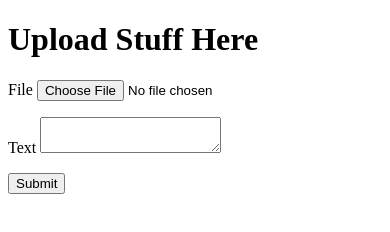
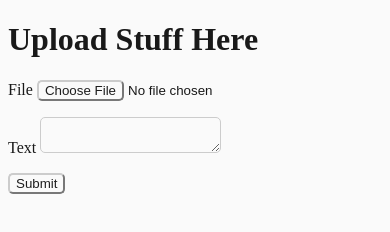
Before and after one commit to WilsontheWolf/dead-simple-file-upload, a website: page pages/index.html in a window 390 px wide. Drawn offline with Linux system fonts and the light colour scheme.

Commit message:
misc improvments
Mobile scaling
Dark mode

```diff
--- /dev/null
+++ b/pages/index.css
@@ -0,0 +1,38 @@
+html {
+    background-color: #191919;
+    color: #fafafa;
+}
+
+a {
+    color: #00a2e7;
+}
+
+textarea,
+input::file-selector-button,
+input[type="submit"],
+button {
+    background: #1e1e1e;
+    color: #fafafa;
+    border-color: #555;
+    border-radius: 5px;
+}
+
+@media (prefers-color-scheme: light) {
+    html {
+        background-color: #fafafa;
+        color: #191919;
+    }
+
+    a {
+        color: #07a;
+    }
+
+        textarea,
+        input::file-selector-button,
+        input[type="submit"],
+        button {
+            background: #fafafa;
+            color: #1e1e1e;
+            border-color: #ccc;
+        }
+}
--- a/pages/index.html
+++ b/pages/index.html
@@ -1,5 +1,11 @@
 <!DOCTYPE html>
 <html lang="en">
+
+<head>
+    <meta name="viewport" content="width=device-width, initial-scale=1">
+    <title>Dead Simple File Upload</title>
+    <link rel="stylesheet" href="/index.css">
+</head>
 
 <body>
     <h1>Upload Stuff Here</h1>
```
Also changed, not shown: index.js (+13 -0 lines), pages/noContent.html (+10 -0 lines), pages/notFound.html (+10 -0 lines), pages/share.html (+6 -0 lines), pages/success.html (+9 -0 lines), 1 other file.
